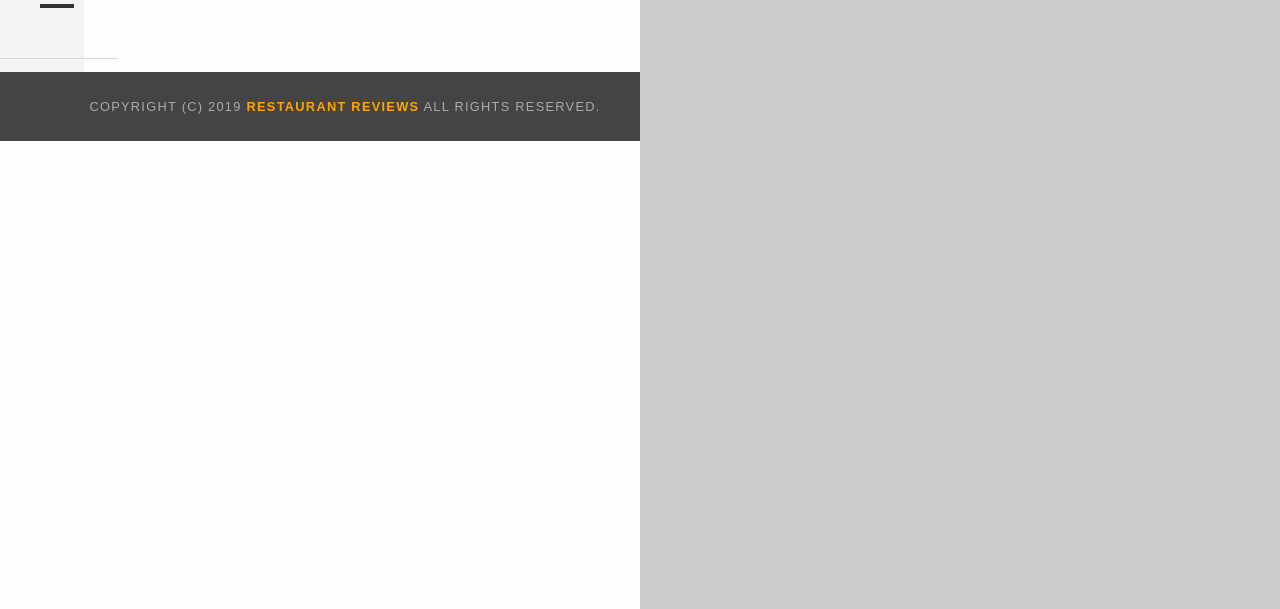
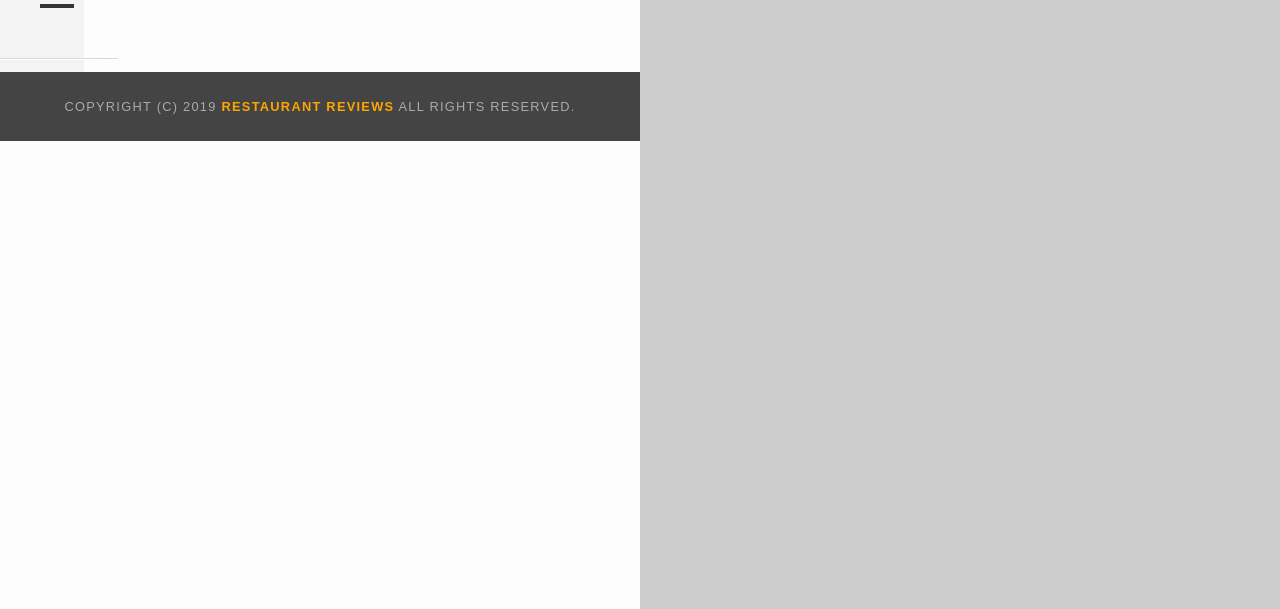
Before and after one commit to mtshin/udacity_project_5_restaurant_reviews_app, a plain HTML site: page restaurant.html in a window 1280 px wide. Shown: the part 191-800 px from the top of the page. Drawn offline with nearby package versions, Linux system fonts and the light colour scheme.

Commit message:
footer tweak for large detail media query

```diff
--- a/css/styles.css
+++ b/css/styles.css
@@ -427,6 +427,6 @@ nav h1 a {
   .inside #footer {
     bottom: 0;
     position: absolute;
-    width: 50%;
+    width: calc(50% - 50px);
   }
 }
```
